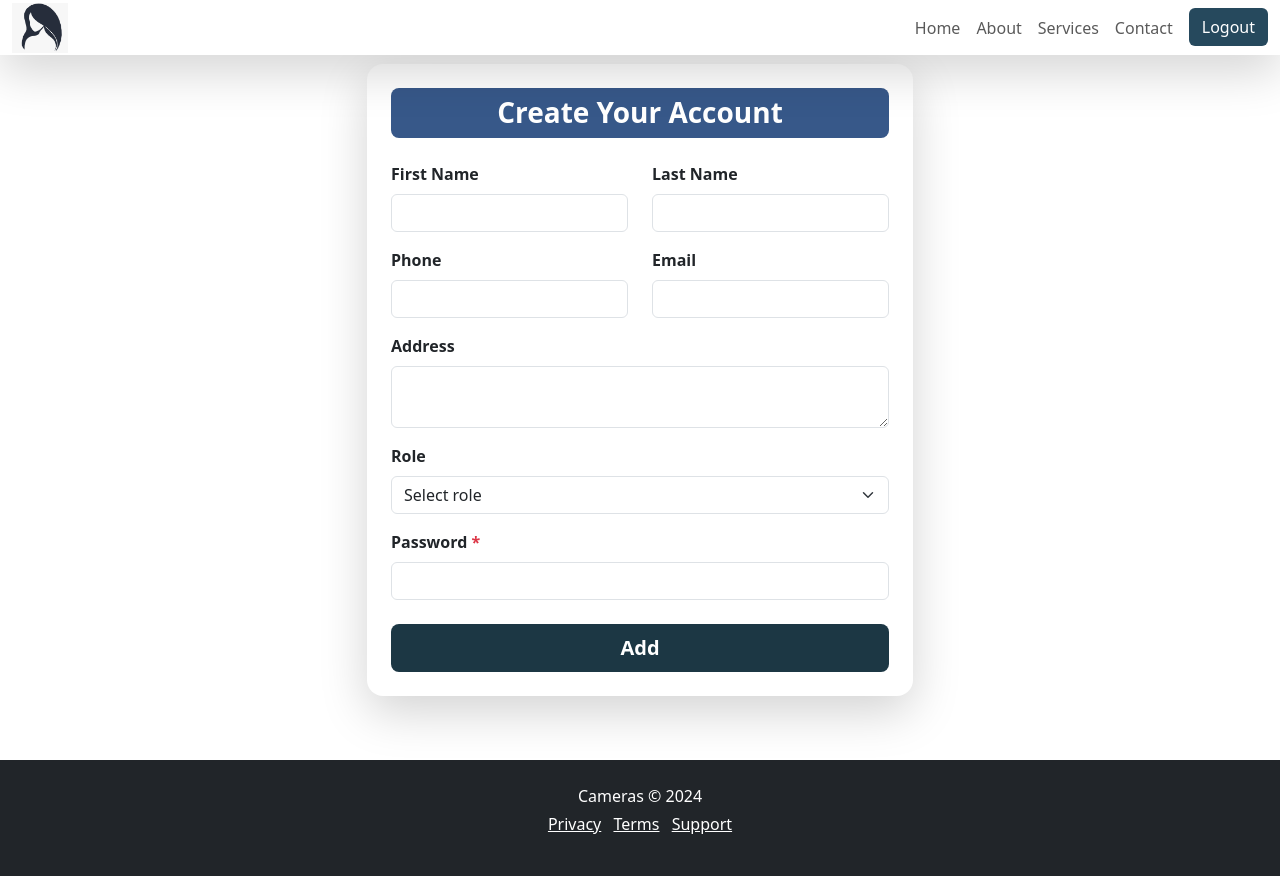
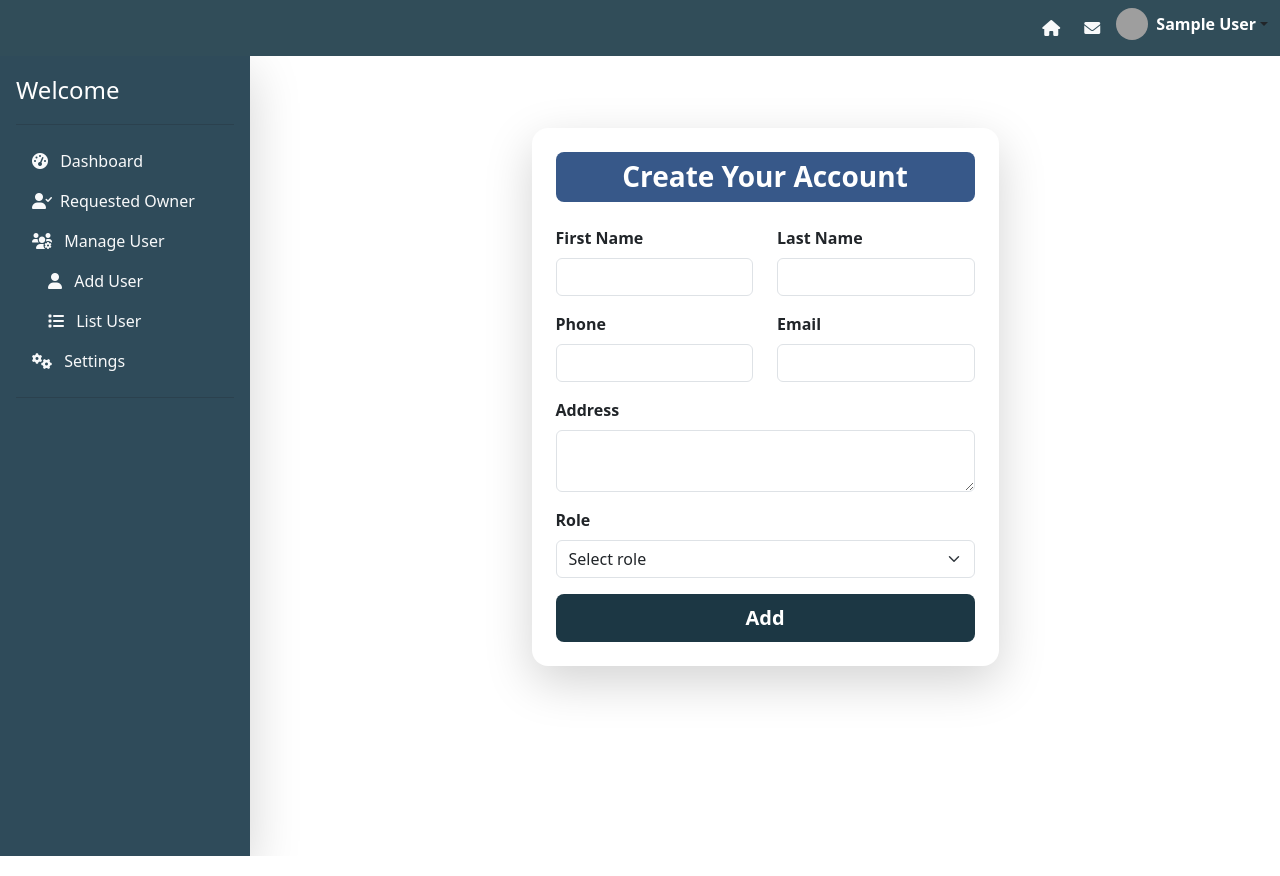
Before and after one commit to ankita12345678910/womensafety, a Django app: page /manage/user/-1 in a window 1280 px wide. Run offline with Django 5.2, Linux system fonts and the light colour scheme; the visitor is signed in with stand-in values (Sample User, id 1); parts of the project's set-up code (start-up, migrations or seed data) failed here and were passed over; some libraries are stand-ins or nearby versions; grey boxes are pictures that could not be loaded.

Commit message:
Adding manage user(add and edit) in admin panel

```diff
--- a/templates/user_base.html
+++ b/templates/user_base.html
@@ -77,18 +77,30 @@
 
                 <li>
                     <a href="{% url 'dashboard' %}" class="nav-link link-light">
-                        <i class="fas fa-calendar-check me-2"></i> Dashboard
+                        <i class="fas fa-tachometer-alt me-2"></i> Dashboard
                     </a>
                 </li>
                 <li>
                     <a href="{% url 'list_request' %}" class="nav-link link-light">
-                        <i class="fas fa-calendar-check me-2"></i>Requested Owner
+                        <i class="fas fa-user-check me-2"></i>Requested Owner
                     </a>
                 </li>
                 <li>
-                    <a href="#" class="nav-link link-light">
-                        <i class="fas fa-calendar-alt me-2"></i> Manage User
-                    </a>
+                    <span class="nav-link link-light">
+                        <i class="fas fa-users-cog me-2"></i> Manage User
+                    </span>
+                    <ul class="nav flex-column ms-3">
+                        <li class="nav-item">
+                            <a href="{% url 'manage_user' -1 %}" class="nav-link link-light">
+                                <i class="fas fa-user me-2"></i> Add User
+                            </a>
+                        </li>
+                        <li class="nav-item">
+                            <a href="#" class="nav-link link-light">
+                                <i class="fas fa-list me-2"></i> List User
+                            </a>
+                        </li>
+                    </ul>
                 </li>
                 <li>
                     <a href="#" class="nav-link link-light">
@@ -125,6 +137,16 @@
     <script src="https://code.jquery.com/jquery-3.7.1.min.js"
         integrity="sha256-/JqT3SQfawRcv/BIHPThkBvs0OEvtFFmqPF/lYI/Cxo=" crossorigin="anonymous"></script>
     {% endblock %}
+    <div id="ajax-loader" style="position: fixed; top: 0; left: 0; width: 100%; height: 100%;
+     background-color: rgba(0, 0, 0, 0.5); z-index: 1050; display: none; align-items: center; justify-content: center;">
+
+    <div class="text-center">
+        <div class="spinner-border text-light" style="width: 4rem; height: 4rem;" role="status">
+            <span class="visually-hidden">Loading...</span>
+        </div>
+        <div class="text-light mt-3 fw-semibold">Processing...</div>
+    </div>
+</div>
 </body>
 
 </html>
--- a/templates/users/list_owner_request.html
+++ b/templates/users/list_owner_request.html
@@ -149,6 +149,10 @@
                 reverseButtons: true
             }).then((result) => {
                 if (result.isConfirmed) {
+                    const $btn = $(this);
+                    const originalHtml = $btn.html();
+                    $btn.html(`<span class="spinner-border spinner-border-sm me-2" role="status" aria-hidden="true"></span>Approving...`);
+                    $btn.prop('disabled', true);
                     $.ajax({
                         url: url,
                         type: 'GET',
@@ -178,6 +182,7 @@
                                 }
 
                                 $('#exampleModalCenter').modal('hide');
+                                $btn.html(originalHtml).prop('disabled', false);
                             });
                         },
                         error: function () {
@@ -187,6 +192,7 @@
                                 icon: 'error',
                                 confirmButtonText: 'OK'
                             });
+                            $btn.html(originalHtml).prop('disabled', false);
                         }
                     });
                 } else if (result.dismiss === Swal.DismissReason.cancel) {
--- a/templates/users/manage_user.html
+++ b/templates/users/manage_user.html
@@ -1,7 +1,10 @@
-{% extends 'base.html' %}
+{% extends 'user_base.html' %}
 
 {% block title %}
-{{ block.super }} - {{ button_text }}
+{{ block.super }} {{button_text}}
+{% endblock %}
+{% block stylesheets %}
+{{ block.super }}
 {% endblock %}
 
 {% block content %}
@@ -9,72 +12,8 @@
     <div class="row justify-content-center">
         <div class="col-md-8 col-lg-6">
             <div class="card shadow-lg border-0 rounded-4">
-                <div class="card-body p-4">
-                    <h3 class="text-center mb-4 fw-bold text-white py-2 rounded-3" style="background-color: #375889;">
-                        Create Your Account
-                    </h3>
-                    <form method="POST" action="">
-                        {% csrf_token %}
-                        <div class="row">
-                            <div class="col-md-6 mb-3">
-                                <label for="first_name" class="form-label fw-semibold">First Name</label>
-                                <input type="text" id="first_name" name="first_name" class="form-control" required
-                                    value="{{ user.first_name|default_if_none:'' }}">
-                            </div>
-                            <div class="col-md-6 mb-3">
-                                <label for="last_name" class="form-label fw-semibold">Last Name</label>
-                                <input type="text" id="last_name" name="last_name" class="form-control" required
-                                    value="{{ user.last_name|default_if_none:'' }}">
-                            </div>
-                        </div>
-
-                        <div class="row">
-                            <div class="col-md-6 mb-3">
-                                <label for="phone" class="form-label fw-semibold">Phone</label>
-                                <input type="text" id="phone" name="phone" class="form-control" required
-                                    value="{{ user.phone_number|default_if_none:'' }}">
-                            </div>
-                            <div class="col-md-6 mb-3">
-                                <label for="email" class="form-label fw-semibold">Email</label>
-                                <input type="email" id="email" name="email" class="form-control" required
-                                    value="{{ user.email|default_if_none:'' }}">
-                            </div>
-                        </div>
-
-                        <div class="mb-3">
-                            <label for="address" class="form-label fw-semibold">Address</label>
-                            <textarea id="address" name="address" class="form-control" rows="2"
-                                required>{{ user.address|default_if_none:'' }}</textarea>
-                        </div>
-
-                        <div class="mb-3">
-                            <label for="role" class="form-label fw-semibold">Role</label>
-                            <select id="role" name="role" class="form-select" required>
-                                <option value="" disabled {% if not user or not user.role %}selected{% endif %}>Select role</option>
-                                <option value="admin" {% if user.role == "admin" %}selected{% endif %}>Admin</option>
-                                <option value="owner" {% if user.role == "owner" %}selected{% endif %}>Owner</option>
-                                <option value="viewer" {% if user.role == "viewer" %}selected{% endif %}>Viewer</option>
-                            </select>
-                        </div>
-
-
-                        <div class="mb-4">
-                            <label for="password" class="form-label fw-semibold">
-                                Password {% if button_text == 'Add' %}<span class="text-danger">*</span>{% endif %}
-                            </label>
-                            <input type="password" id="password" name="password" class="form-control" {% if button_text == 'Add' %}required{% endif %}>
-
-                            {% if button_text == 'Update' %}
-                                <div class="form-text">Leave blank to keep current password</div>
-                            {% endif %}
-                        </div>
-
-
-                        <div class="d-grid">
-                            <button type="submit" class="btn fw-semibold btn-lg"
-                                style="background-color: #1c3744;color: white;">{{button_text}}</button>
-                        </div>
-                    </form>
+                <div class="card-body p-4" id="manage_user_form">
+                    {% include 'users/manage_user_form_inner.html' %}
                 </div>
             </div>
         </div>
@@ -83,4 +22,39 @@
 {% endblock %}
 
 {% block javascript %}
+{{ block.super }}
+<script>
+    $(document).ready(function () {
+        $('body').on('submit', '#user-form', function (e) {
+            e.preventDefault();
+            $('body #ajax-loader').fadeIn();
+            $.ajax({
+                type: 'POST',
+                url: window.location.href,
+                data: $(this).serialize(),
+                success: function (response) {
+                    $('body #ajax-loader').fadeOut();
+
+                    Swal.fire({
+                        icon: 'success',
+                        title: 'Success',
+                        text: response.message,
+                        confirmButtonColor: '#3085d6'
+                    }).then(() => {
+                        $('#manage_user_form').html(response.html);  // reload form div only
+                    });
+                },
+                error: function (xhr, status, error) {
+                    $('#ajax-loader').fadeOut();
+                    Swal.fire({
+                        icon: 'error',
+                        title: 'Error',
+                        text: 'Something went wrong. Please try again!',
+                        confirmButtonColor: '#d33'
+                    });
+                }
+            });
+        })
+    })
+</script>
 {% endblock %}
--- /dev/null
+++ b/templates/users/manage_user_form_inner.html
@@ -0,0 +1,63 @@
+<h3 class="text-center mb-4 fw-bold text-white py-2 rounded-3" style="background-color: #375889;">
+    Create Your Account
+</h3>
+<form method="POST" action="" id="user-form">
+    {% csrf_token %}
+    <div class="row">
+        <div class="col-md-6 mb-3">
+            <label for="first_name" class="form-label fw-semibold">First Name</label>
+            <input type="text" id="first_name" name="first_name" class="form-control" required
+                value="{{ target_user.first_name|default_if_none:'' }}">
+        </div>
+        <div class="col-md-6 mb-3">
+            <label for="last_name" class="form-label fw-semibold">Last Name</label>
+            <input type="text" id="last_name" name="last_name" class="form-control" required
+                value="{{ target_user.last_name|default_if_none:'' }}">
+        </div>
+    </div>
+
+    <div class="row">
+        <div class="col-md-6 mb-3">
+            <label for="phone" class="form-label fw-semibold">Phone</label>
+            <input type="text" id="phone" name="phone" class="form-control" required
+                value="{{ target_user.phone_number|default_if_none:'' }}">
+        </div>
+        <div class="col-md-6 mb-3">
+            <label for="email" class="form-label fw-semibold">Email</label>
+            <input type="email" id="email" name="email" class="form-control" required
+                value="{{ target_user.email|default_if_none:'' }}">
+        </div>
+    </div>
+
+    <div class="mb-3">
+        <label for="address" class="form-label fw-semibold">Address</label>
+        <textarea id="address" name="address" class="form-control" rows="2" required>{{ target_user.address|default_if_none:'' }}</textarea>
+    </div>
+
+    <div class="mb-3">
+        <label for="role" class="form-label fw-semibold">Role</label>
+        <select id="role" name="role" class="form-select" required {% if target_user %}disabled{% endif %}>
+            <option value="" disabled {% if not target_user or not target_user.role %}selected{% endif %}>Select role</option>
+            <option value="admin" {% if target_user.role == "admin" %}selected{% endif %}>Admin</option>
+            <option value="owner" {% if target_user.role == "owner" %}selected{% endif %}>Owner</option>
+        </select>
+    </div>
+
+
+    <!-- <div class="mb-4">
+        <label for="password" class="form-label fw-semibold">
+            Password {% if button_text == 'Add' %}<span class="text-danger">*</span>{% endif %}
+        </label>
+        <input type="password" id="password" name="password" class="form-control" {% if button_text == 'Add' %}required{% endif %}> -->
+
+        <!-- {% if button_text == 'Update' %}
+            <div class="form-text">Leave blank to keep current password</div>
+        {% endif %}
+    </div> -->
+
+
+    <div class="d-grid">
+        <button type="submit" class="btn fw-semibold btn-lg"
+            style="background-color: #1c3744;color: white;">{{button_text}}</button>
+    </div>
+</form>
--- a/usersapp/views.py
+++ b/usersapp/views.py
@@ -12,6 +12,8 @@ from django.db import connection
 from django.contrib.auth.decorators import login_required
 from django.http import JsonResponse
 from django.core.mail import send_mail
+from django.core.exceptions import ObjectDoesNotExist
+from django.template.loader import render_to_string
 
 # Create your views here.
 
@@ -21,15 +23,17 @@ def adminDashboard(request):
     return render(request, 'users/admin_dashboard.html')
 
 
+@login_required(login_url='login')
 def manageUser(request, id=None):
     is_edit = id and int(id) != -1
     user = None
+
     if is_edit:
-        title = "Edit user"
-        user = User.objects.raw("select * from auth_user where id=%s", [id])[0]
+        user = User.objects.raw("SELECT * FROM auth_user WHERE id=%s", [id])[0]
+
     if request.method == 'POST':
         email = request.POST.get('email')
-        password = request.POST.get('password')
+        # password = request.POST.get('password')
         fname = request.POST.get('first_name')
         lname = request.POST.get('last_name')
         phone = request.POST.get('phone')
@@ -41,16 +45,15 @@ def manageUser(request, id=None):
             user.last_name = lname
             user.email = email
             user.username = email
-            if password:
-                user.set_password(password)
+            # if password:
+            #     user.set_password(password)
             user.save()
             msg = 'User updated successfully.'
         else:
             user = User.objects.create_user(
-                username=email, email=email, password=password,
+                username=email, email=email, password=phone,
                 first_name=fname, last_name=lname
             )
-            msg = 'User created successfully.'
 
         # Update extra fields
         cursor = connection.cursor()
@@ -58,11 +61,49 @@ def manageUser(request, id=None):
             UPDATE auth_user SET role = %s, phone_number = %s, address = %s WHERE id = %s
         """, [role, phone, address, user.id])
 
-        messages.success(request, msg)
+        if is_edit:
+            user = User.objects.raw(
+                "SELECT * FROM auth_user WHERE id = %s", [user.id])[0]
+            html = render_to_string("users/manage_user_form_inner.html", {
+                'target_user': user,
+                'button_text': 'Update'
+            }, request=request)
+        else:
+            msg = 'User created successfully.'
+            subject = "Your Owner Account Has Been Created"
+            message = f"""
+            Hello {user.first_name},
 
+            An account has been created for you as an Owner on the Women Safety Platform.
+
+            Username: {user.email}
+            Temporary Password: {phone}
+
+            Please login using this link:
+            🔗 http://127.0.0.1:8000/login/
+
+            After login, make sure to change your password from your dashboard.
+
+            Best regards,
+            Women Safety Team
+                    """
+            send_mail(
+                subject,
+                message,
+                settings.DEFAULT_FROM_EMAIL,
+                [user.email],
+                fail_silently=False,
+            )
+            html = render_to_string("users/manage_user_form_inner.html", {
+                'target_user': None,
+                'button_text': 'Add'
+            }, request=request)
+        return JsonResponse({'message': msg, 'html': html})
+
+    # GET request: render full page
     button_text = "Update" if is_edit else "Add"
     return render(request, "users/manage_user.html", {
-        'user': user,
+        'target_user': user,
         'button_text': button_text
     })
 
@@ -74,47 +115,52 @@ def homePage(request):
 def requestOwner(request):
     if request.method == "POST":
         email_id = request.POST.get('email')
-        exist_user = OwnerRequests.objects.filter(email=email_id)
-        if exist_user is None:
-            exist_user = User.objects.get(username=email_id)
-            if exist_user is None:
 
-                fname = request.POST.get('first_name')
-                lname = request.POST.get('last_name')
-                phone = request.POST.get('phone')
-                business = request.POST.get('business_details')
-                address = request.POST.get('address')
-                invoice_file = request.FILES.get('invoice')
-                invoice_dir = os.path.join(settings.MEDIA_ROOT, 'invoices')
-                custom_filename = str(int(uuid.uuid4().hex[:5], 16) % 100000).zfill(
-                    5)+"-"+invoice_file.name
-                file_path = os.path.join(invoice_dir, custom_filename)
-                fs = FileSystemStorage(location=invoice_dir)
-                filename = fs.save(custom_filename, invoice_file)
-                file_url = fs.url(filename)
-                if os.path.exists(file_path):
-                    owner_request = OwnerRequests.objects.create(
-                        first_name=fname,
-                        last_name=lname,
-                        email=email_id,
-                        phone=phone,
-                        business_details=business,
-                        address=address,
-                        invoice=filename
-                    )
-                    messages.success(
-                        request, 'Your request has been submitted successfully!')
-                else:
-                    messages.error(
-                        request, 'Failed to upload the invoice. Please try again.')
+        # Check if email already exists in OwnerRequests
+        if OwnerRequests.objects.filter(email=email_id).exists():
+            messages.error(
+                request, 'This email is already used, try with another email!')
+            return redirect('owner_request')
 
-                return redirect('owner_request')
-            else:
-                messages.error(
-                    request, 'This email is already used,try with another email!')
+        # Check if email already exists as a User
+        if User.objects.filter(username=email_id).exists():
+            messages.error(
+                request, 'This email is already used, try with another email!')
+            return redirect('owner_request')
+
+        # Process request
+        fname = request.POST.get('first_name')
+        lname = request.POST.get('last_name')
+        phone = request.POST.get('phone')
+        business = request.POST.get('business_details')
+        address = request.POST.get('address')
+        invoice_file = request.FILES.get('invoice')
+
+        invoice_dir = os.path.join(settings.MEDIA_ROOT, 'invoices')
+        custom_filename = str(int(uuid.uuid4().hex[:5], 16) % 100000).zfill(
+            5) + "-" + invoice_file.name
+        file_path = os.path.join(invoice_dir, custom_filename)
+
+        fs = FileSystemStorage(location=invoice_dir)
+        filename = fs.save(custom_filename, invoice_file)
+
+        if os.path.exists(file_path):
+            owner_request = OwnerRequests.objects.create(
+                first_name=fname,
+                last_name=lname,
+                email=email_id,
+                phone=phone,
+                business_details=business,
+                address=address,
+                invoice=filename
+            )
+            messages.success(
+                request, 'Your request has been submitted successfully!')
         else:
             messages.error(
-                request, 'This email is already used,try with another email!')
+                request, 'Failed to upload the invoice. Please try again.')
+
+        return redirect('owner_request')
 
     return render(request, 'users/owner_request.html')
 
```
